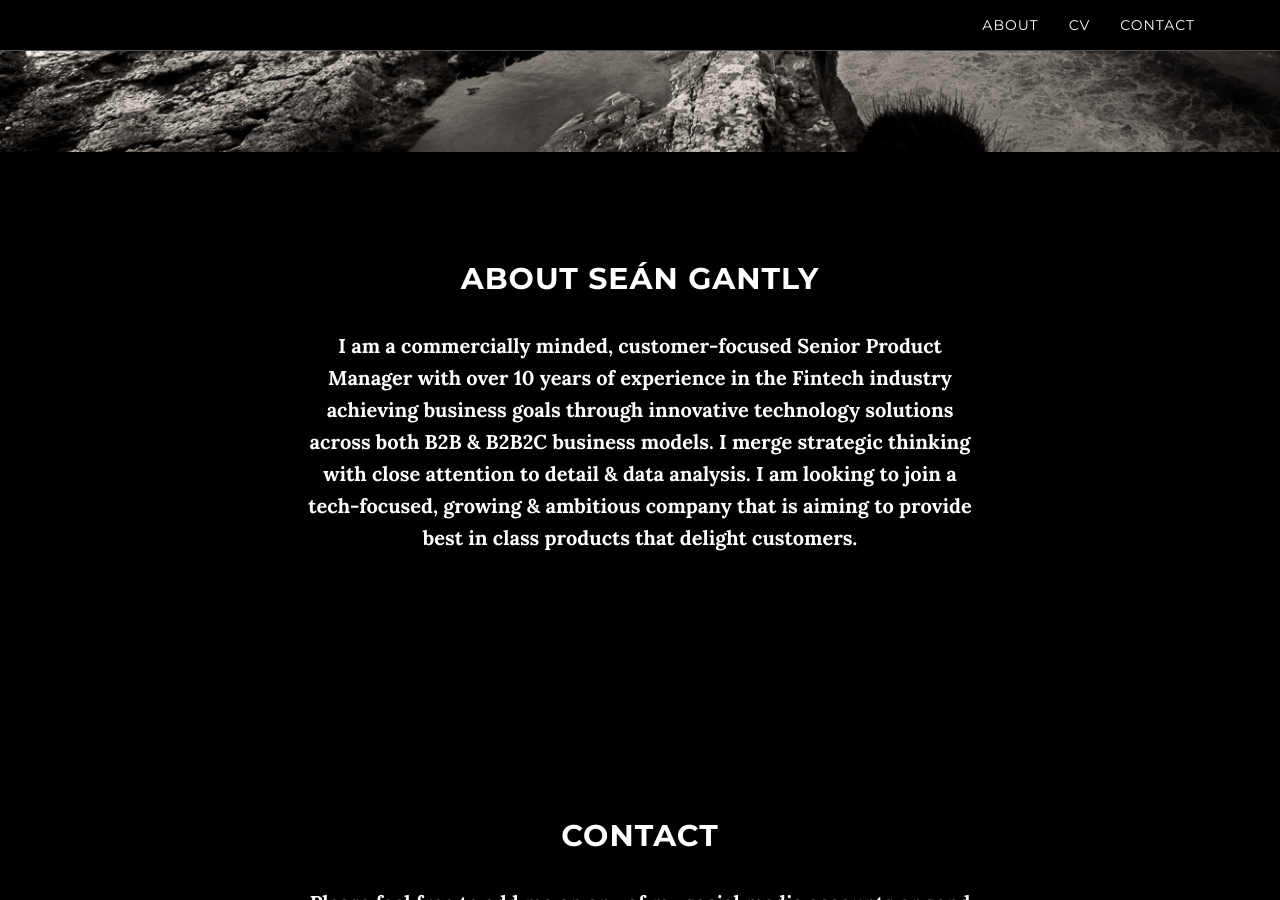
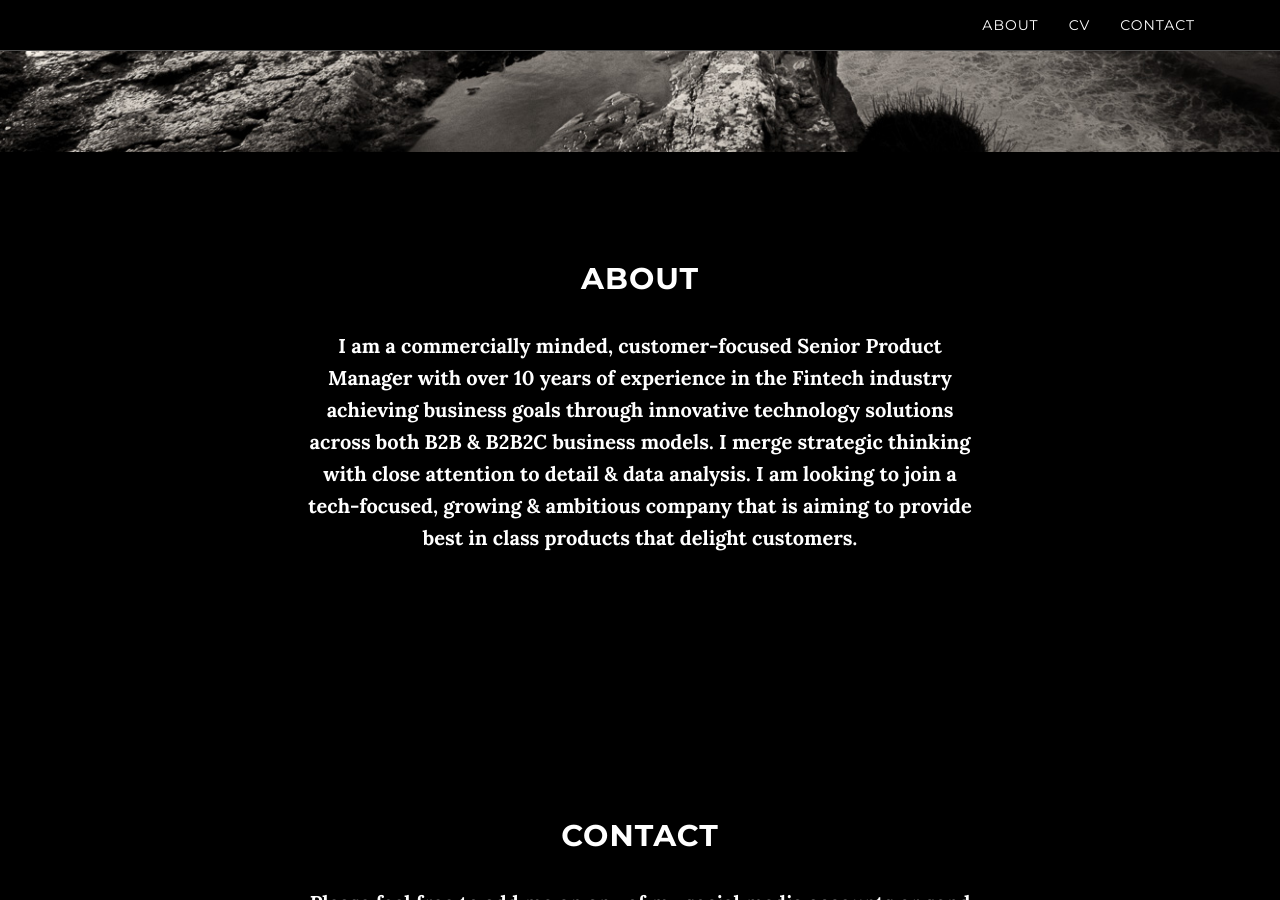
Before and after one commit to seangantly/seangantly.github.io, a Jekyll site: the page built from index.html, in a window 1280 px wide and 900 px high, scrolled down 748 px. Built offline with Jekyll 4.4.1, drawn with Linux system fonts in a browser that asks for light colours.

Commit message:
updating about section

```diff
--- a/_includes/about.html
+++ b/_includes/about.html
@@ -2,7 +2,7 @@
     <section id="about" class="container content-section text-center">
         <div class="row">
             <div class="col-lg-8 col-lg-offset-2">
-                <h2>About Seán Gantly</h2>
+                <h2>About</h2>
                 <p>I am a commercially minded, customer-focused Senior Product Manager with over 10 years of experience in the Fintech industry achieving business goals through innovative technology solutions across both B2B & B2B2C business models. I merge strategic thinking with close attention to detail & data analysis.  I am looking to join a tech-focused, growing & ambitious company that is aiming to provide best in class products that delight customers.</p>
             </div>
         </div>
```
